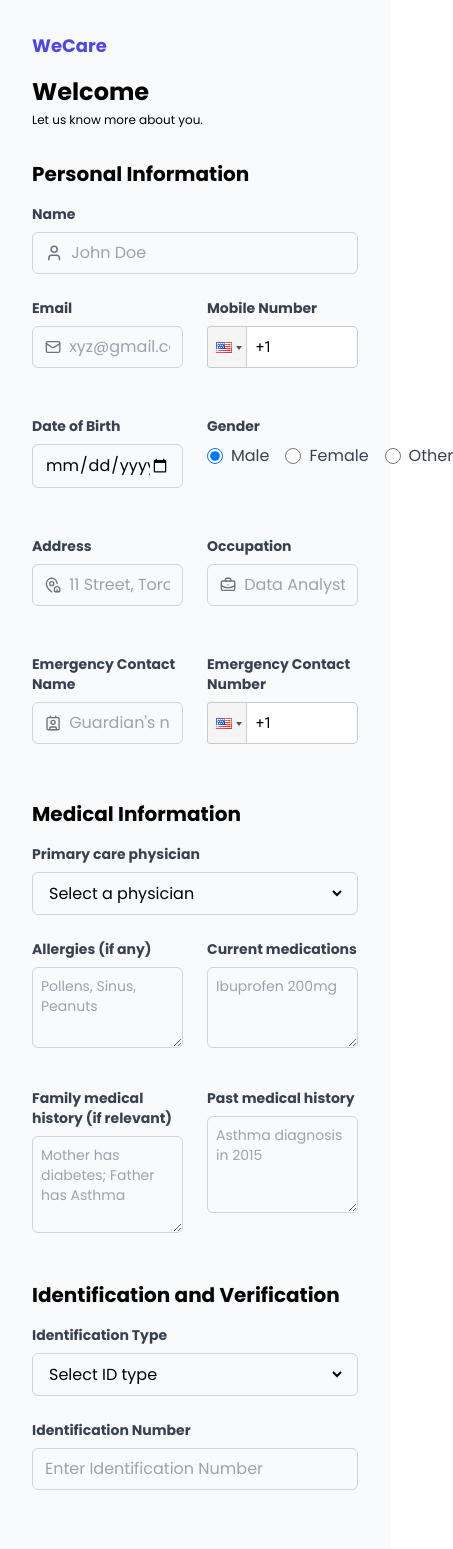
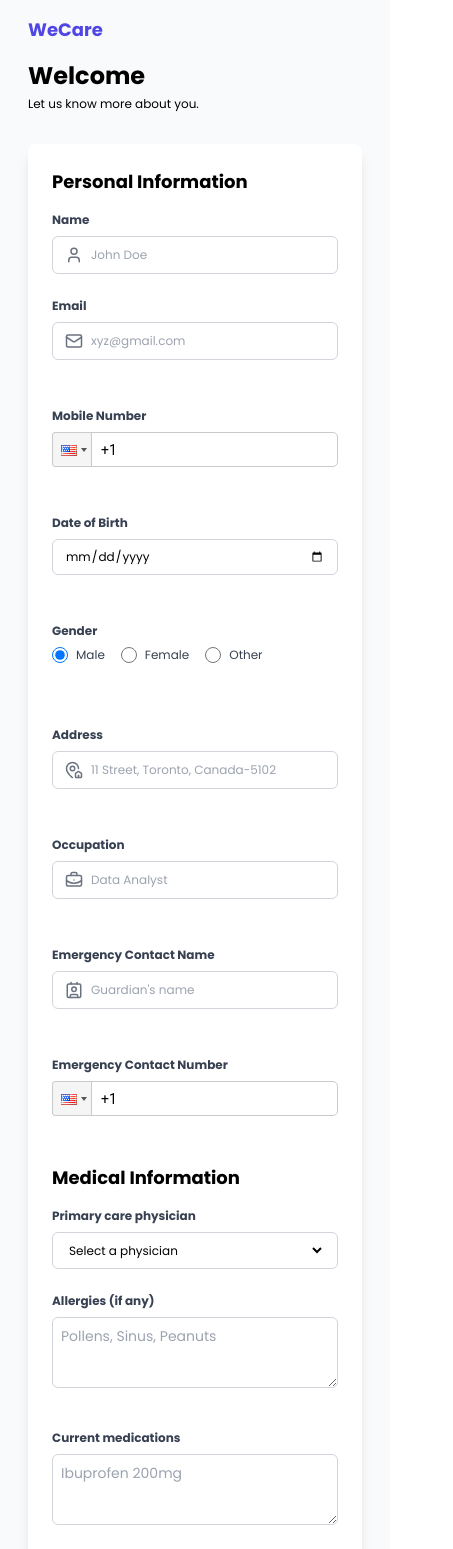
Before and after one commit to BhupenGupta05/patient-management, a React (Vite) app in the folder frontend/: page /patient/registration in a window 390 px wide. Shown: the top 1549 px of the page, 453 px wide, since content can reach past the window. Built offline with nearby package versions, Linux system fonts and the light colour scheme.

Commit message:
Made Registeration component responsive

```diff
--- a/frontend/src/components/CustomInput.jsx
+++ b/frontend/src/components/CustomInput.jsx
@@ -6,16 +6,16 @@ const CustomInput = ({ icon: Icon, label, name, value, onChange, type, placehold
     return (
         <div className="mb-6">
             {type !== 'checkbox' && (
-                <label htmlFor={name} className="block text-gray-700 text-sm font-bold mb-2">
+                <label htmlFor={name} className="block text-gray-700 text-xs sm:text-sm md:text-base font-semibold mb-2">
                     {label}
                 </label>
-            ) }
+            )}
             {type === 'textarea' ? (
                 <textarea
                     required={required}
                     name={name}
                     id={name}
-                className="w-full h-[80%] p-2 border outline-none bg-transparent border-gray-300 rounded-md focus:ring-indigo-500 focus:border-indigo-500 placeholder:text-sm"
+                    className="w-full h-[80%] p-2 border outline-none bg-transparent border-gray-300 rounded-md focus:ring-indigo-500 focus:border-indigo-500 text-sm sm:text-base md:text-lg"
                     value={value}
                     onChange={onChange}
                     placeholder={placeholder}
@@ -27,7 +27,7 @@ const CustomInput = ({ icon: Icon, label, name, value, onChange, type, placehold
                     value={value}
                     onChange={(phone) => onChange(phone)}
                     enableSearch={true}
-                            inputClass="bg-transparent w-full outline-none p-[20px]"
+                    inputClass="bg-transparent w-full outline-none p-[16px] sm:p-[18px] md:p-[20px] text-xs sm:text-sm md:text-base"
                     containerClass="w-full"
                     buttonClass="border-none"
                     inputProps={{
@@ -35,7 +35,6 @@ const CustomInput = ({ icon: Icon, label, name, value, onChange, type, placehold
                         required: required,
                         placeholder: placeholder,
                         style: { width: "100%" },
-
                     }}
                 />
             ) : type === 'radio' ? (
@@ -52,7 +51,7 @@ const CustomInput = ({ icon: Icon, label, name, value, onChange, type, placehold
                                 onChange={onChange}
                                 disabled={disabled}
                             />
-                            <span className="ml-2 text-gray-700">
+                            <span className="ml-2 text-gray-700 text-xs sm:text-sm md:text-base">
                                 {option.label.charAt(0).toUpperCase() + option.label.slice(1)}
                             </span>
                         </label>
@@ -73,7 +72,7 @@ const CustomInput = ({ icon: Icon, label, name, value, onChange, type, placehold
                                 disabled={disabled}
                                 className="mr-2"
                             />
-                            <label htmlFor={`${name}-${index}`} className="text-gray-700">
+                            <label htmlFor={`${name}-${index}`} className="text-gray-700 text-xs sm:text-sm md:text-base">
                                 {option}
                             </label>
                         </div>
@@ -87,7 +86,7 @@ const CustomInput = ({ icon: Icon, label, name, value, onChange, type, placehold
                             required={required}
                             name={name}
                             id={name}
-                        className="w-full outline-none bg-transparent"
+                            className="w-full outline-none bg-transparent text-xs sm:text-sm md:text-base"
                             value={value}
                             onChange={onChange}
                             disabled={disabled}
@@ -107,7 +106,7 @@ const CustomInput = ({ icon: Icon, label, name, value, onChange, type, placehold
                             name={name}
                             type={type}
                             id={name}
-                        className="w-full outline-none bg-transparent "
+                            className="w-full outline-none bg-transparent text-xs sm:text-sm md:text-base"
                             placeholder={placeholder}
                             value={value}
                             onChange={onChange}
@@ -117,9 +116,8 @@ const CustomInput = ({ icon: Icon, label, name, value, onChange, type, placehold
                 </div>
             )}
             {error && (
-                <p className="text-red-500 text-xs italic mt-1">{error}</p>
+                <p className="text-red-500 text-xs sm:text-sm md:text-base italic mt-1">{error}</p>
             )}
-
         </div>
     )
 }
--- a/frontend/src/components/RegistrationForm.jsx
+++ b/frontend/src/components/RegistrationForm.jsx
@@ -11,7 +11,7 @@ import { addPatient } from '../services/patientRequests';
 
 const RegistrationForm = () => {
   const location = useLocation();
-    const navigate = useNavigate()
+  const navigate = useNavigate();
   const prefilledData = location.state || {};
 
   const initialFormFields = {
@@ -31,7 +31,7 @@ const RegistrationForm = () => {
     medications: "",
     familyHistory: "",
     pastHistory: "",
-        consents: new Array(consentArray.length).fill(false)
+    consents: new Array(consentArray.length).fill(false),
   };
 
   const [formFields, setFormFields] = useState(initialFormFields);
@@ -48,9 +48,9 @@ const RegistrationForm = () => {
     }
 
     if (type === 'checkbox' && name === 'consents') {
-            const updatedConsents = [...formFields.consents]
-            updatedConsents[e.target.dataset.index] = checked
-            setFormFields({ ...formFields, consents: updatedConsents })
+      const updatedConsents = [...formFields.consents];
+      updatedConsents[e.target.dataset.index] = checked;
+      setFormFields({ ...formFields, consents: updatedConsents });
     }
   };
 
@@ -94,17 +94,17 @@ const RegistrationForm = () => {
     setFormFields({ ...formFields, emergencyContact: val });
   };
 
-    const queryClient = useQueryClient()
-    const addPatietntMutation = useMutation({
+  const queryClient = useQueryClient();
+  const addPatientMutation = useMutation({
     mutationFn: addPatient,
     onSuccess: (patientData) => {
       queryClient.invalidateQueries({ queryKey: ['patients'] });
-            navigate(`/patient/${patientData.id}/appointment`, { state: { patientId: patientData.id } })
+      navigate(`/patient/${patientData.id}/appointment`, { state: { patientId: patientData.id } });
     },
     onError: (error) => {
       console.error("Error adding patient:", error);
     }
-    })
+  });
 
   const handleSubmit = (e) => {
     e.preventDefault();
@@ -117,20 +117,15 @@ const RegistrationForm = () => {
       alert("Please accept all consent statements before submitting.");
       return;
     }
-        // console.log(formFields);
+
     setFormFields(initialFormFields);
-        addPatietntMutation.mutate(formFields)
+    addPatientMutation.mutate(formFields);
   };
 
   return (
-
-        <form onSubmit={handleSubmit} className='flex flex-col gap-8'>
-            <div className='flex flex-col'>
-
-                {/* PERSONAL INFO */}
-                <h3 className="text-xl font-bold mb-4">Personal Information</h3>
-
-                {/* NAME */}
+    <form onSubmit={handleSubmit} className="flex flex-col gap-6 sm:gap-8">
+      <div className="flex flex-col">
+        <h3 className="text-lg sm:text-xl font-semibold mb-4">Personal Information</h3>
         <CustomInput
           icon={User}
           label="Name"
@@ -138,13 +133,10 @@ const RegistrationForm = () => {
           value={formFields.name}
           onChange={handleChange}
           type="text"
-                    placeholder="John Doe" />
+          placeholder="John Doe"
+        />
 
-                {/* Style the div with 2 columns each having 4 inputs */}
-                <div className='grid grid-cols-2 gap-6'>
-
-                    {/* EMAIL */}
-
+        <div className="grid grid-cols-1 sm:grid-cols-2 gap-6">
           <CustomInput
             icon={Mail}
             label="Email"
@@ -152,17 +144,15 @@ const RegistrationForm = () => {
             value={formFields.email}
             onChange={handleChange}
             type="email"
-                        placeholder="xyz@gmail.com" />
-
-                    {/* PHONE */}
+            placeholder="xyz@gmail.com"
+          />
           <CustomInput
             label="Mobile Number"
             name="phoneNumber"
             value={formFields.phoneNumber}
             onChange={handlePhoneChange}
-                        type="phone" />
-
-                    {/* DOB */}
+            type="phone"
+          />
           <CustomInput
             label="Date of Birth"
             name="dob"
@@ -170,9 +160,6 @@ const RegistrationForm = () => {
             onChange={handleChange}
             type="date"
           />
-
-                    {/* GENDER */}
-
           <CustomInput
             label="Gender"
             name="gender"
@@ -185,8 +172,6 @@ const RegistrationForm = () => {
               { value: 'other', label: 'Other' },
             ]}
           />
-
-                    {/* ADDRESS */}
           <CustomInput
             icon={MapPinHouse}
             label="Address"
@@ -196,18 +181,15 @@ const RegistrationForm = () => {
             type="text"
             placeholder="11 Street, Toronto, Canada-5102"
           />
-
-                    {/* OCCUPATION */}
           <CustomInput
             icon={BriefcaseBusiness}
-                        label={"Occupation"}
+            label="Occupation"
             name="occupation"
             value={formFields.occupation}
             onChange={handleChange}
             type="text"
-                        placeholder="Data Analyst" />
-
-                    {/* EMERGENCY CONTACT NAME */}
+            placeholder="Data Analyst"
+          />
           <CustomInput
             icon={Contact}
             label="Emergency Contact Name"
@@ -215,24 +197,20 @@ const RegistrationForm = () => {
             value={formFields.emergencyContactName}
             onChange={handleChange}
             type="text"
-                        placeholder="Guardian's name" />
-
-                    {/* EMERGENCY CONTACT NO. */}
-
+            placeholder="Guardian's name"
+          />
           <CustomInput
             label="Emergency Contact Number"
             name="emergencyContact"
             value={formFields.emergencyContact}
             onChange={handleEmergencyPhoneChange}
-                        type="phone" />
+            type="phone"
+          />
         </div>
       </div>
 
-            <div className='flex flex-col mb-4'>
-
-                {/* MEDICAL INFO */}
-                <h3 className="text-xl font-bold mb-4">Medical Information</h3>
-
+      <div className="flex flex-col">
+        <h3 className="text-lg sm:text-xl font-semibold mb-4">Medical Information</h3>
         <CustomInput
           label="Primary care physician"
           name="physician"
@@ -243,26 +221,7 @@ const RegistrationForm = () => {
           options={physicians.map(doctor => ({ label: doctor, value: doctor }))}
         />
 
-                <div className='grid grid-cols-2 gap-6'>
-
-                    {/* INSURANCE OR PANEL */}
-
-                    {/* <div className='mb-[2px]'>
-                        <label htmlFor="insuranceProvider" className="block text-gray-700 text-sm font-bold mb-2">
-                            Insurance provider
-                        </label>
-                        <input
-                            name="insuranceProvider"
-                            type="text"
-                            id="insuranceProvider"
-                            className="w-full p-2 border outline-none border-gray-300 rounded-md focus:ring-indigo-500 focus:border-indigo-500 mb-4"
-                            value={formFields.emergencyContactName}
-                            onChange={handleChange}
-                        />
-                    </div> */}
-
-                    {/* ALLERGIES */}
-
+        <div className="grid grid-cols-1 sm:grid-cols-2 gap-6">
           <CustomInput
             name="allergies"
             label="Allergies (if any)"
@@ -272,7 +231,6 @@ const RegistrationForm = () => {
             placeholder="Pollens, Sinus, Peanuts"
             required={false}
           />
-
           <CustomInput
             name="medications"
             label="Current medications"
@@ -282,19 +240,15 @@ const RegistrationForm = () => {
             placeholder="Ibuprofen 200mg"
             required={false}
           />
-
-                    {/* FAMILY MEDICAL HISTORY */}
           <CustomInput
             name="familyHistory"
-                        label="Family medical history (if relevant)"
+            label="Family medical history"
             value={formFields.familyHistory}
             onChange={handleChange}
             type="textarea"
-                        placeholder="Mother has diabetes; Father has Asthma"
+            placeholder="Mother has diabetes"
             required={false}
           />
-
-                    {/* PAST MEDICAL HISTORY */}
           <CustomInput
             name="pastHistory"
             label="Past medical history"
@@ -307,13 +261,8 @@ const RegistrationForm = () => {
         </div>
       </div>
 
-            <div className='flex flex-col'>
-
-                {/* VERIFICATION */}
-                <h3 className="text-xl font-bold mb-4">Identification and Verification</h3>
-
-                <div className='flex flex-col'>
-
+      <div className="flex flex-col">
+        <h3 className="text-lg sm:text-xl font-semibold mb-4">Identification and Verification</h3>
         <CustomInput
           label="Identification Type"
           name="identificationType"
@@ -321,29 +270,8 @@ const RegistrationForm = () => {
           onChange={handleChange}
           type="select"
           placeholder="Select ID type"
-                        options={identificationTypes.map(type => ({ label: type, value: type }))} />
-
-                    {/* <div className='mb-[2px]'>
-                        <label htmlFor="identificationNumber" className="block text-gray-700 text-sm font-bold mb-2">
-                            Identification Number
-                        </label>
-                        <input
-                            required
-                            name="identificationNumber"
-                            type="text"
-                            id="identificationNumber"
-                            className={`w-full p-2 border ${errors.identificationNumber ? 'border-red-500' : 'border-gray-300'} outline-none rounded-md focus:ring-indigo-500 focus:border-indigo-500 mb-4`}
-                            value={formFields.identificationNumber}
-                            onChange={handleChange}
+          options={identificationTypes.map(type => ({ label: type, value: type }))}
         />
-                        {errors.identificationNumber && (
-                            <p className="text-red-500 text-xs italic">{errors.identificationNumber}</p>
-                        )}
-
-                    </div> */}
-
-
-                    {/* NOT WORKING */}
         <CustomInput
           label="Identification Number"
           name="identificationNumber"
@@ -353,16 +281,10 @@ const RegistrationForm = () => {
           placeholder="Enter Identification Number"
           error={errors.identificationNumber}
         />
-
       </div>
 
-            </div>
-
-            <div className='flex flex-col mb-4'>
-                <h3 className="text-xl font-bold mb-4">Consent and Privacy</h3>
-
-
-
+      <div className="flex flex-col">
+        <h3 className="text-sm sm:text-md md:text-lg font-semibold mb-4">Consent and Privacy</h3>
         <CustomInput
           label="Consents"
           name="consents"
--- a/frontend/src/layouts/Layout.jsx
+++ b/frontend/src/layouts/Layout.jsx
@@ -2,13 +2,13 @@ const Layout = ({ children }) => {
     return (
         <div className="flex flex-col min-h-screen bg-gray-50">
             <header>
-                {/* You can add a navigation bar here */}
+                {/* You can add a responsive navigation bar here */}
             </header>
-            <main className="container mx-auto flex-1 py-10">
+            <main className="container mx-auto flex-1 py-8 sm:py-10 lg:py-12 px-4 sm:px-6 lg:px-8">
                 {children}
             </main>
             <footer>
-                {/* You can add a footer here */}
+                {/* You can add a responsive footer here */}
             </footer>
         </div>
     );
--- a/frontend/src/pages/Registration.jsx
+++ b/frontend/src/pages/Registration.jsx
@@ -5,14 +5,17 @@ import RegistrationForm from '../components/RegistrationForm';
 
 const Registration = () => {
   return (
-    <main className="max-w-2xl mx-auto p-8">
+    <main className="max-w-full mx-auto p-4 sm:p-6 lg:p-8">
       <Title
         title="WeCare"
         heading="Welcome"
         subheading="Let us know more about you."
       />
 
-      <RegistrationForm />
+
+      <div className="bg-white p-6 sm:p-8 rounded-lg shadow-lg w-full max-w-4xl mx-auto mb-6">
+        <RegistrationForm />
+      </div>
 
       <Copyright />
     </main>
```
Lines whose indentation alone changed are shown as unchanged.
